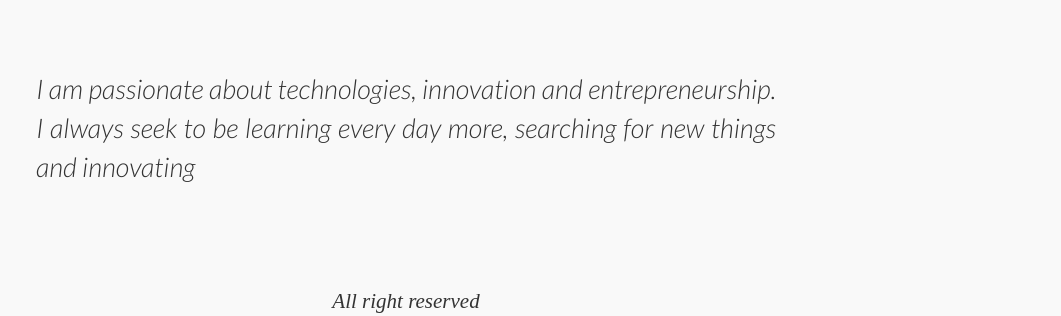
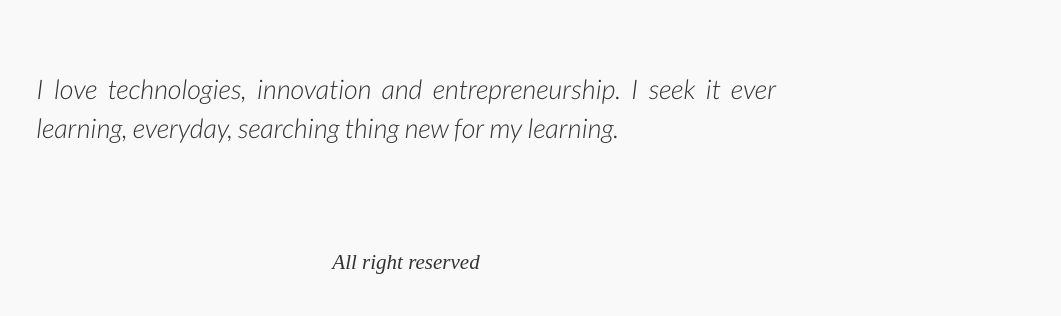
Before and after one commit to renanbastos93/renanbastos.com.br, a website: page index.html in a window 1280 px wide. Shown: the part 504-820 px from the top of the page, without its empty margins (219-1280 px from the left). Drawn offline with nearby package versions, Linux system fonts and the light colour scheme; files whose address does not match are found by name.

Commit message:
[*] improve text on english

```diff
--- a/index.html
+++ b/index.html
@@ -93,5 +93,6 @@
 	<!-- My Scripts -->
 	<script src="js/content.js"></script>
 	<script src="js/modal.js"></script>
+	<script src="js/temp.js"></script>
 </body>
 </html>
--- a/js/content.js
+++ b/js/content.js
@@ -10,7 +10,7 @@
 			'name'			: 'Renan Bastos',
 			'github'		: '&nbsp;renanbastos93',
 			'twitter'		: '&nbsp;renanbastos93',
-			'facebook'		: '&nbsp;renan.bastos.925',
+			'facebook'		: '&nbsp;renanbastos93',
 			'reserved'		: 'Todos direitos reservados',
 			'bibliography' 	: 'Sou apaixonado por tecnologias, inovação e empreendedorismo. Busco sempre estar aprendendo cada dia mais, buscando coisas novas e inovando.'
 
@@ -19,11 +19,12 @@
 			'name'			: 'Renan Bastos',
 			'github'		: '&nbsp;renanbastos93',
 			'twitter'		: '&nbsp;renanbastos93',
-			'facebook'		: '&nbsp;renan.bastos.925',
+			'facebook'		: '&nbsp;renanbastos93',
 			'reserved'		: 'All right reserved',
-			'bibliography' 	: 'I am passionate about technologies, innovation and entrepreneurship. I always seek to be learning every day more, searching for new things and innovating'
+			'bibliography' 	: 'I love technologies, innovation and entrepreneurship. I seek it ever learning, everyday, searching thing new for my learning.'
 		}
 	};
+
 
 	function setLanguage(language){
 		RenanContent.forEach((item) => {
```
